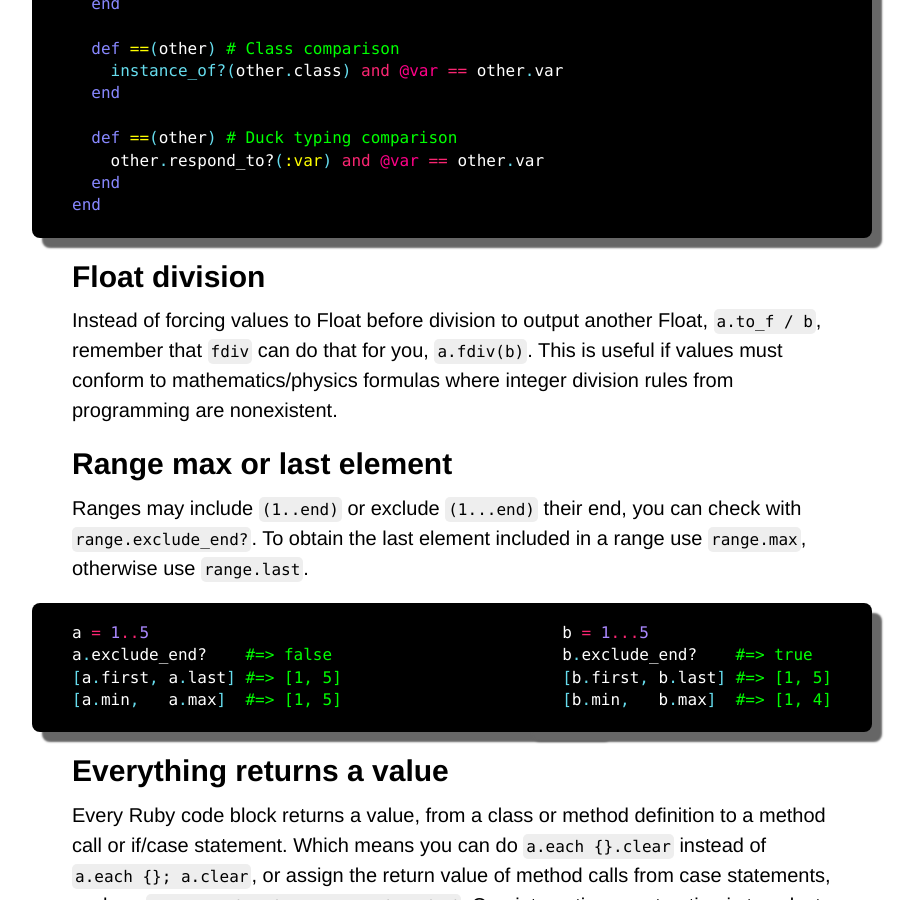
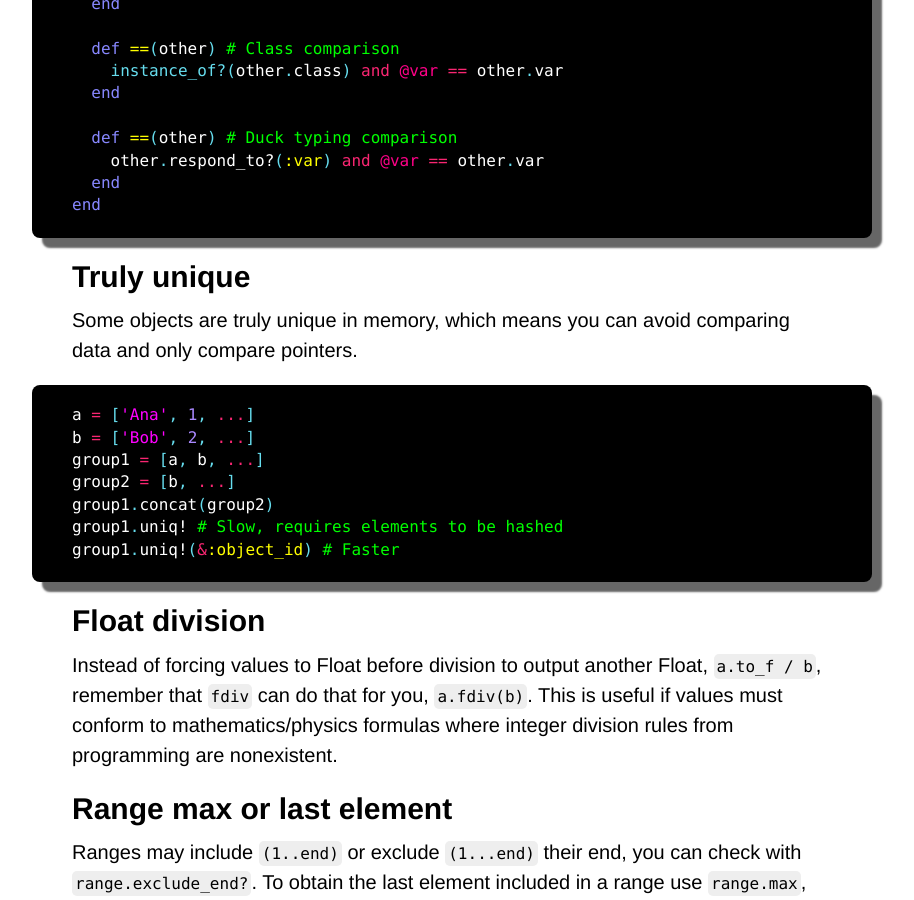
Before and after one commit to Maumagnaguagno/maumagnaguagno.github.io, a Jekyll site: the page built from ruby.md, in a window 1280 px wide and 900 px high, scrolled down 6045 px. Shown: the whole window, without its empty margins (188-1102 px from the left). Built offline with Jekyll 4.4.1, drawn with Linux system fonts in a browser that asks for light colours; our own code applies the rules of GitHub Pages for plain Markdown files.

Commit message:
Add Truly unique to Ruby

````diff
--- a/ruby.md
+++ b/ruby.md
@@ -273,6 +273,19 @@ class MyObject
 end
 ```
 
+## Truly unique
+Some objects are truly unique in memory, which means you can avoid comparing data and only compare pointers.
+
+```ruby
+a = ['Ana', 1, ...]
+b = ['Bob', 2, ...]
+group1 = [a, b, ...]
+group2 = [b, ...]
+group1.concat(group2)
+group1.uniq! # Slow, requires elements to be hashed
+group1.uniq!(&:object_id) # Faster
+```
+
 ## Float division
 Instead of forcing values to Float before division to output another Float, ``a.to_f / b``, remember that ``fdiv`` can do that for you, ``a.fdiv(b)``.
 This is useful if values must conform to mathematics/physics formulas where integer division rules from programming are nonexistent.
````
